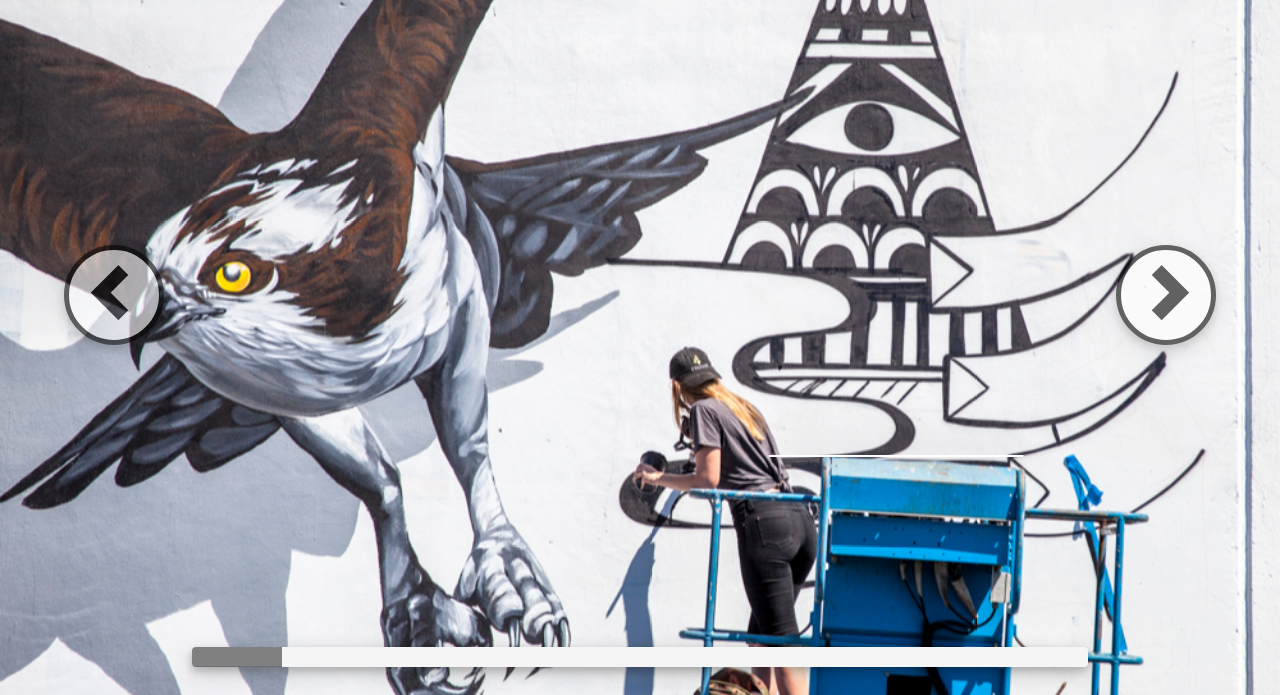
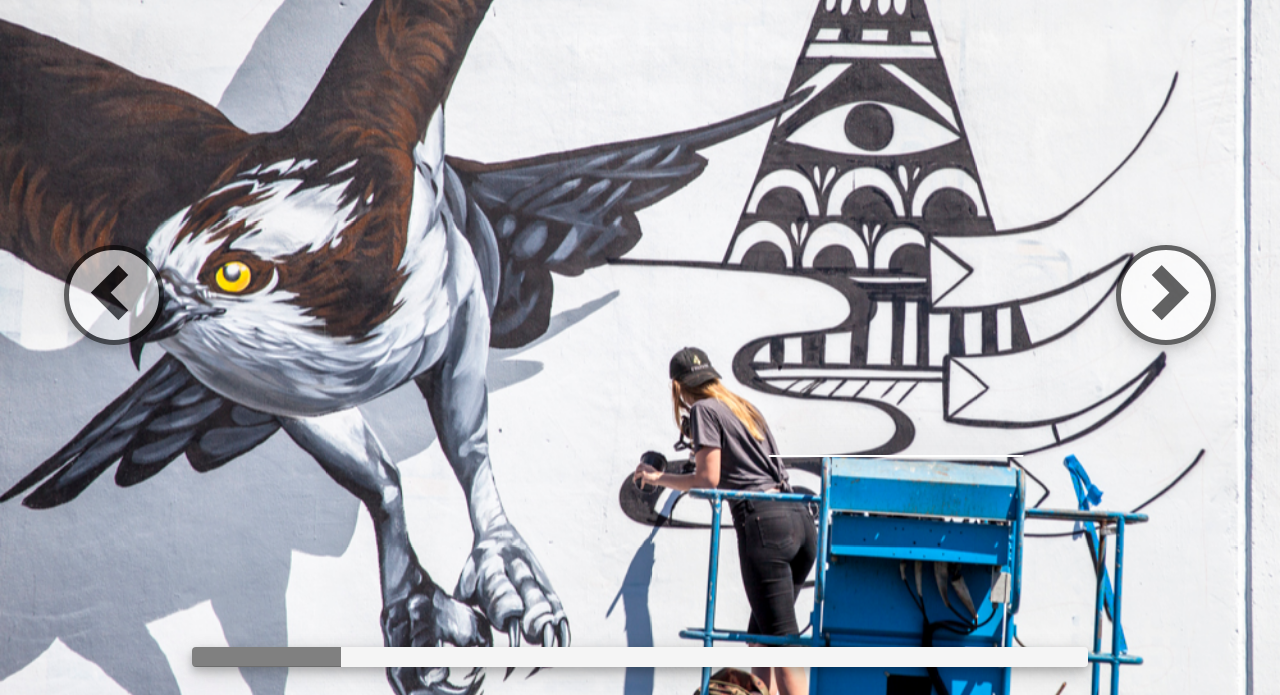
Before and after one commit to ashaunthomas/KCTS9_Interactive_SODO_Piece, a plain HTML site: page sodo/HorizontalTheme/horizontaltheme.html in a window 1280 px wide. Shown: the part 105-800 px from the top of the page. Drawn offline with nearby package versions, Linux system fonts and the light colour scheme.

Commit message:
progress

```diff
--- a/sodo/HorizontalTheme/horizontaltheme.html
+++ b/sodo/HorizontalTheme/horizontaltheme.html
@@ -20,10 +20,10 @@
       <div class = "field-item"></div>
       <div class = "img-responsive">
       </div>
+      <div id="myProgressbar" class="progress">
+          <div class="progress-bar" role="progressbar" aria-valuenow="0" aria-valuemin="0" aria-valuemax="100" style="width: 16.67%;">
+            <span class="sr-only">0% Complete</span>
+          </div>
     </div>
-    <div id="myProgressbar" class="progress">
-        <div class="progress-bar" role="progressbar" aria-valuenow="0" aria-valuemin="0" aria-valuemax="100" style="width: 10%;">
-          <span class="sr-only">0% Complete</span>
-        </div>
   </body>
 </html>
```
